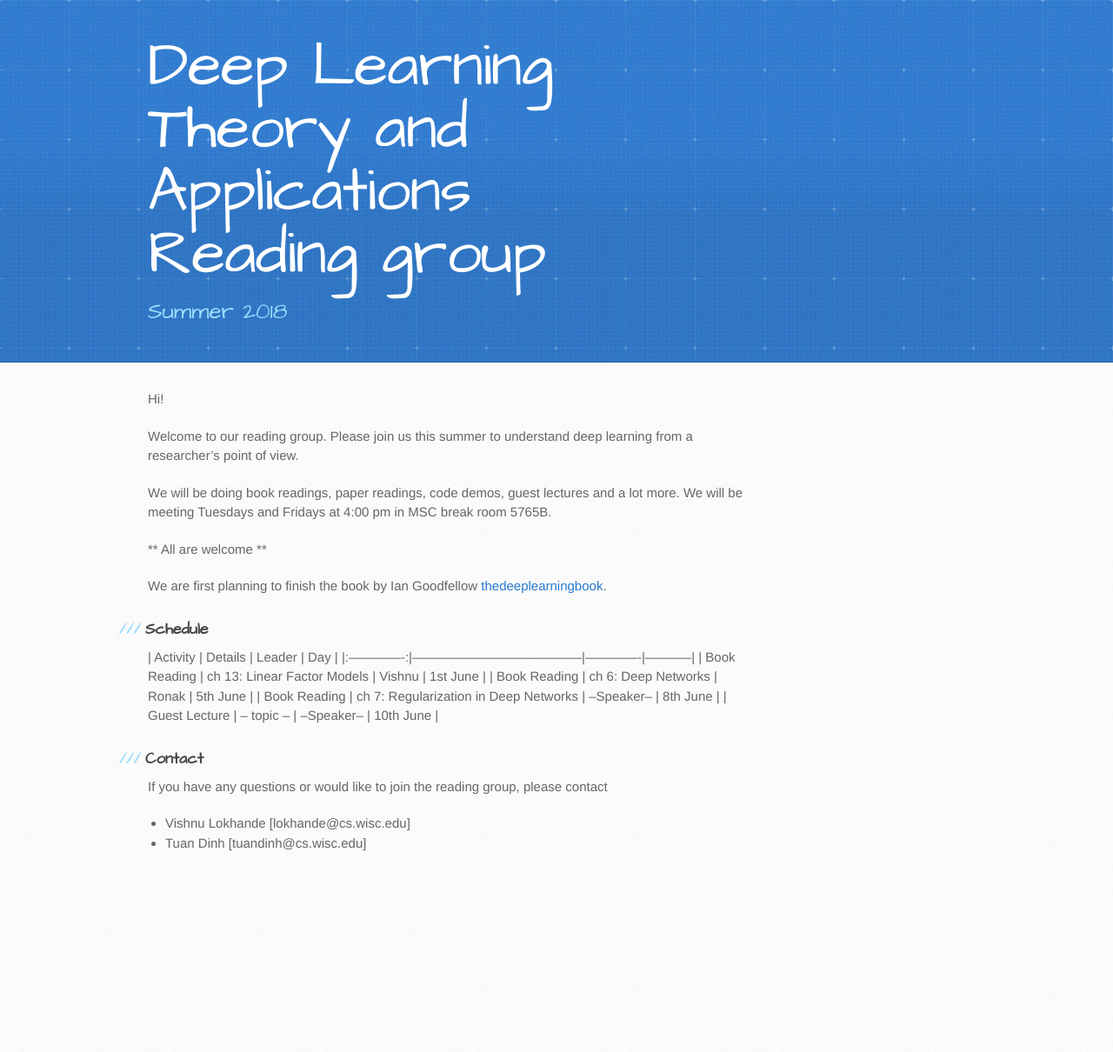
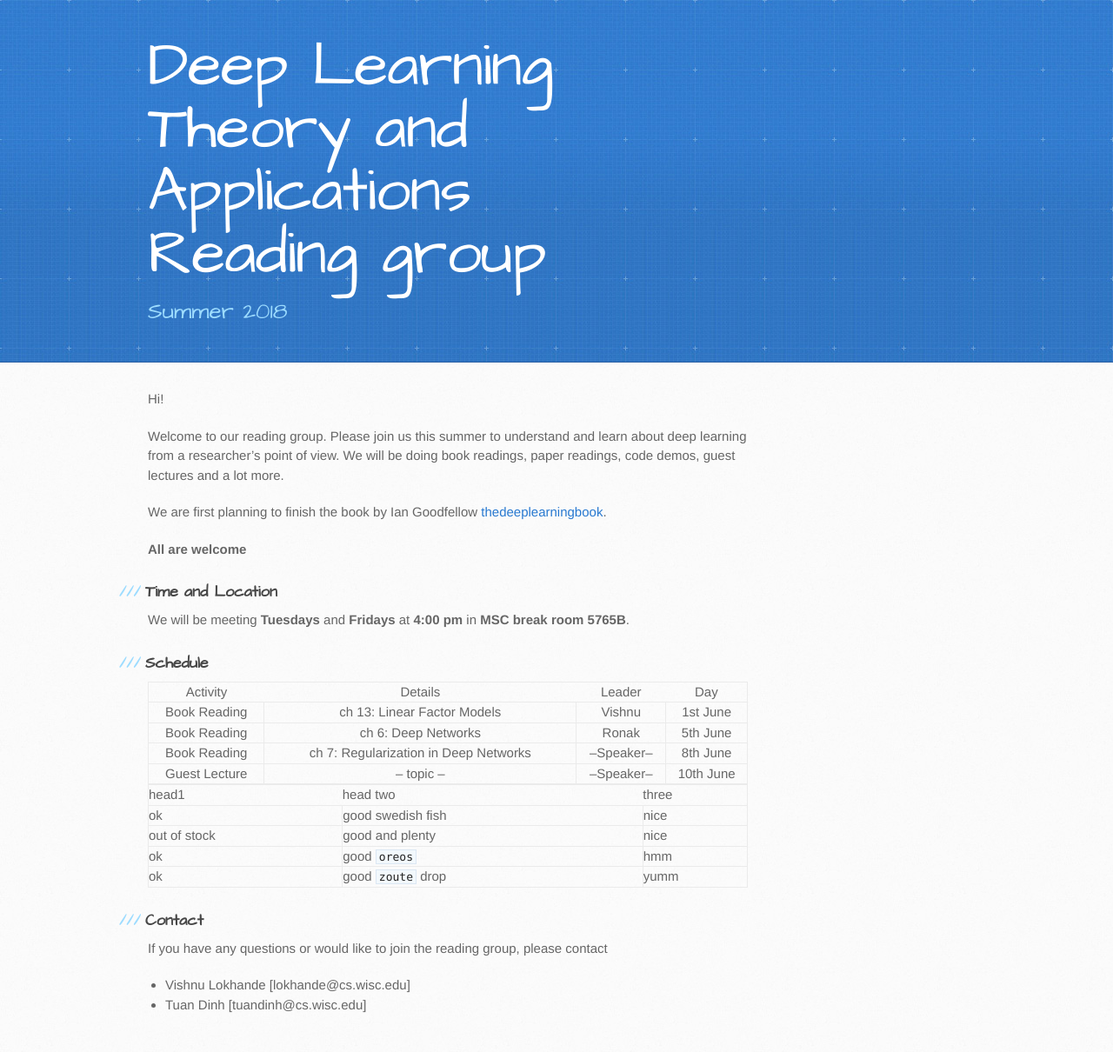
Before and after one commit to tuanqdinh/dlta-reading.github.io, a Jekyll site: the page built from index.md, in a window 1280 px wide. Shown: the whole page at 87% size. Built offline with Jekyll 4.4.1, drawn with Linux system fonts in a browser that asks for light colours; before the commit the page ends 1024 px from its top, so only the background shows below that.

Commit message:
Update index.md

```diff
--- a/index.md
+++ b/index.md
@@ -4,15 +4,19 @@ layout: default
 
 Hi!
 
-Welcome to our reading group. Please join us this summer to understand deep learning from a researcher's point of view.
-
-We will be doing book readings, paper readings, code demos, guest lectures and a lot more. We will be meeting Tuesdays and Fridays at 4:00 pm in MSC break room 5765B.
-
-** All are welcome **
+Welcome to our reading group. Please join us this summer to understand and learn about deep learning from a researcher's point of view. We will be doing book readings, paper readings, code demos, guest lectures and a lot more.
 
 We are first planning to finish the book by Ian Goodfellow [thedeeplearningbook](http://www.deeplearningbook.org/).
 
+**All are welcome**
+
+### Time and Location
+
+We will be meeting **Tuesdays** and **Fridays** at **4:00 pm** in **MSC break room 5765B**.
+
+
 ### Schedule
+
 |    Activity   | Details                               | Leader      | Day       |
 |:-------------:|---------------------------------------|-------------|-----------|
 | Book Reading  | ch 13: Linear Factor Models           | Vishnu      | 1st June  |
@@ -20,7 +24,17 @@ We are first planning to finish the book by Ian Goodfellow [thedeeplearningbook]
 | Book Reading  | ch 7: Regularization in Deep Networks | --Speaker-- | 8th June  |
 | Guest Lecture |  -- topic --                          | --Speaker-- | 10th June |
 
+
+| head1        | head two          | three |
+|:-------------|:------------------|:------|
+| ok           | good swedish fish | nice  |
+| out of stock | good and plenty   | nice  |
+| ok           | good `oreos`      | hmm   |
+| ok           | good `zoute` drop | yumm  |
+
+
 ### Contact
+
 If you have any questions or would like to join the reading group, please contact
 - Vishnu Lokhande [lokhande@cs.wisc.edu]
 - Tuan Dinh [tuandinh@cs.wisc.edu]
```
